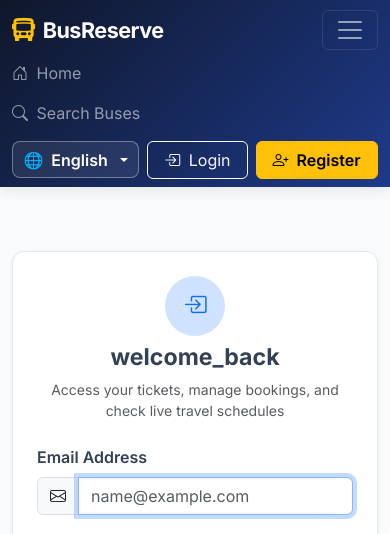
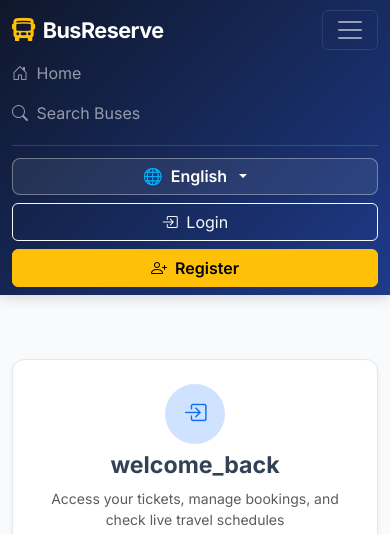
Before and after one commit to Raj-262005/bus-reservation-system, a Flask app: a page that uses app/templates/base.html in a window 390 px wide, after a click that opens the changed part. Shown: the top 534 px of the page. Run offline with Flask 3, Linux system fonts and the light colour scheme; parts of the project's set-up code (start-up, migrations or seed data) failed here and were passed over.

Commit message:
Fix search navigation rewrite and navbar login button clipping on initial view

```diff
--- a/app/static/css/style.css
+++ b/app/static/css/style.css
@@ -32,11 +32,37 @@
 /* Navbar */
 .navbar-custom {
   background: linear-gradient(135deg, #0f172a 0%, #1e3a8a 100%);
-  box-shadow: 0 4px 12px rgba(0, 0, 0, 0.08);
+  box-shadow: 0 4px 12px rgba(0, 0, 0, 0.12);
+  position: sticky;
+  top: 0;
+  z-index: 1040;
+  width: 100%;
 }
 .navbar-brand {
   font-weight: 700;
   letter-spacing: -0.5px;
+}
+.nav-actions {
+  flex-wrap: nowrap;
+}
+.nav-actions .btn {
+  white-space: nowrap;
+}
+@media (max-width: 991.98px) {
+  .nav-actions {
+    flex-direction: column;
+    align-items: stretch !important;
+    width: 100%;
+    margin-top: 0.75rem;
+    padding-top: 0.75rem;
+    border-top: 1px solid rgba(255, 255, 255, 0.15);
+  }
+  .nav-actions .btn,
+  .nav-actions .dropdown,
+  .nav-actions .dropdown-toggle {
+    width: 100%;
+    justify-content: center;
+  }
 }
 .role-pill {
   font-size: 0.75rem;
--- a/app/templates/base.html
+++ b/app/templates/base.html
@@ -77,10 +77,10 @@
                 </ul>
 
                 <!-- Right Nav Controls: Language Selector & User Auth -->
-                <div class="d-flex align-items-center gap-2 flex-wrap">
+                <div class="nav-actions d-flex align-items-center gap-2 flex-nowrap ms-lg-auto">
                     <!-- Language Selector Dropdown -->
                     <div class="dropdown">
-                        <button class="btn lang-selector-btn dropdown-toggle d-inline-flex align-items-center gap-2" type="button" id="languageDropdown" data-bs-toggle="dropdown" aria-expanded="false" title="{{ _('Language') }}">
+                        <button class="btn lang-selector-btn dropdown-toggle d-inline-flex align-items-center gap-2 text-nowrap" type="button" id="languageDropdown" data-bs-toggle="dropdown" aria-expanded="false" title="{{ _('Language') }}">
                             <span class="fs-6">🌐</span>
                             <span class="fw-semibold">{{ current_lang_name }}</span>
                         </button>
@@ -101,7 +101,7 @@
 
                     {% if current_user %}
                         <div class="dropdown">
-                            <button class="btn btn-outline-light dropdown-toggle d-flex align-items-center gap-2" type="button" data-bs-toggle="dropdown">
+                            <button class="btn btn-outline-light dropdown-toggle d-flex align-items-center gap-2 text-nowrap" type="button" data-bs-toggle="dropdown">
                                 <i class="bi bi-person-circle fs-5"></i>
                                 <span>{{ session_user_name or current_user.name }}</span>
                                 {% if session_role == 'admin' %}
@@ -127,8 +127,8 @@
                             </ul>
                         </div>
                     {% else %}
-                        <a href="{{ url_for('auth.login') }}" class="btn btn-outline-light px-3"><i class="bi bi-box-arrow-in-right me-1"></i> {{ _('Login') }}</a>
-                        <a href="{{ url_for('auth.register') }}" class="btn btn-warning px-3 fw-semibold"><i class="bi bi-person-plus me-1"></i> {{ _('Register') }}</a>
+                        <a href="{{ url_for('auth.login') }}" class="btn btn-outline-light px-3 text-nowrap"><i class="bi bi-box-arrow-in-right me-1"></i> {{ _('Login') }}</a>
+                        <a href="{{ url_for('auth.register') }}" class="btn btn-warning px-3 fw-semibold text-nowrap"><i class="bi bi-person-plus me-1"></i> {{ _('Register') }}</a>
                     {% endif %}
                 </div>
             </div>
```
Also changed, not shown: api/index.py (+15 -5 lines), test_vercel_entrypoint.py (+29 -7 lines), vercel.json.
